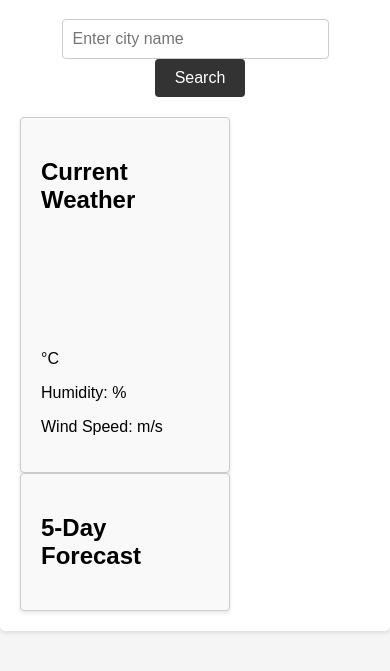
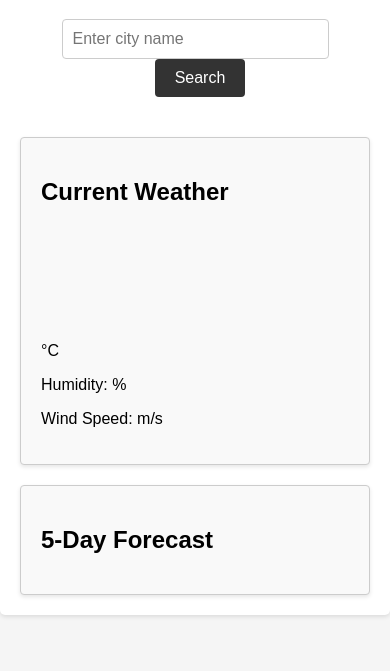
Before and after one commit to Kenneth732/WeatherDashboard, a plain HTML site: page index.html in a window 390 px wide. Shown: the part 81-752 px from the top of the page. Drawn offline with Linux system fonts and the light colour scheme.

Commit message:
mediaquery.......style

```diff
--- a/static/css/style.css
+++ b/static/css/style.css
@@ -93,3 +93,11 @@ button {
     box-shadow: 0 2px 4px rgba(0, 0, 0, 0.1);
     text-align: left;
 }
+
+
+@media (max-width: 768px) {
+    #currentWeather, #forecast {
+        width: 100%;
+        margin-top: 20px;
+    }
+}
```
